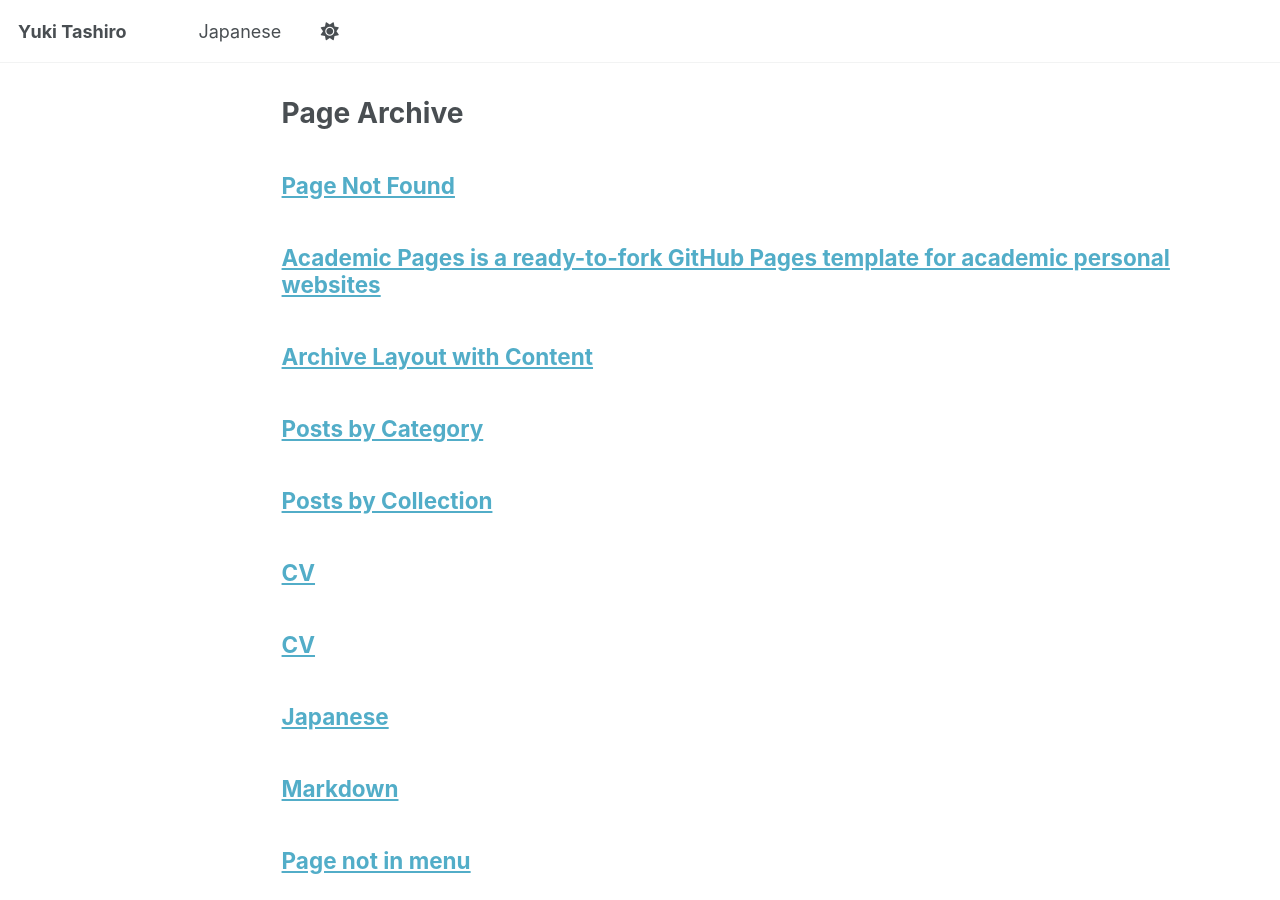
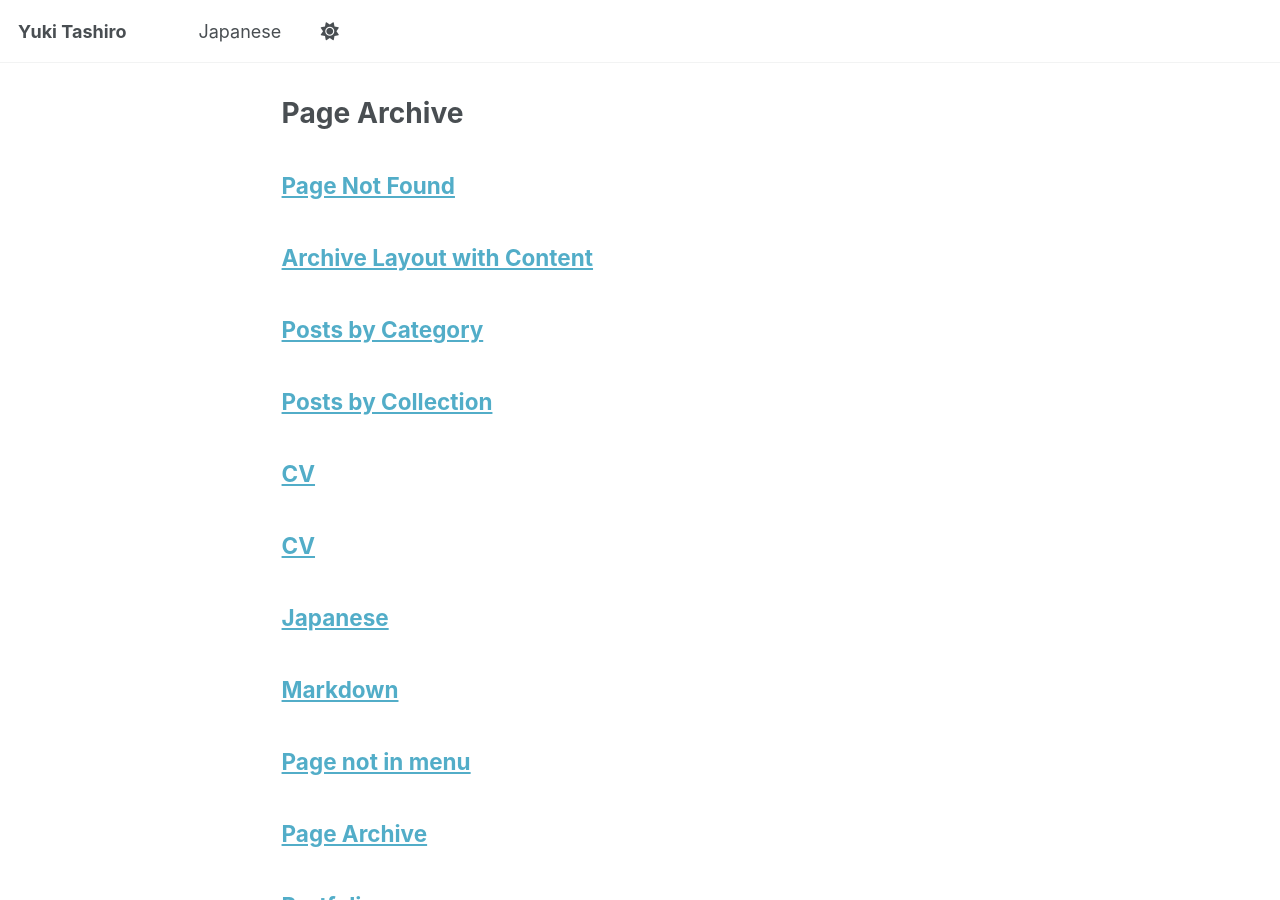
Before and after one commit to yuki-tashiro/yuki-tashiro.github.io, a Jekyll site: the page built from _pages/page-archive.html, in a window 1280 px wide and 900 px high. Built offline with Jekyll 4.4.1, drawn with Linux system fonts in a browser that asks for light colours; a script bundle is joined from its source files by our own code; library files that are not in the unit come from our copies.

Commit message:
Change title in about.md for clarity
Update title for academic pages template.

```diff
--- a/_pages/about.md
+++ b/_pages/about.md
@@ -1,6 +1,6 @@
 ---
 permalink: /
-title: "Academic Pages is a ready-to-fork GitHub Pages template for academic personal websites"
+<!-- title: "CV" -->
 author_profile: true
 redirect_from:
   - /about/
```
